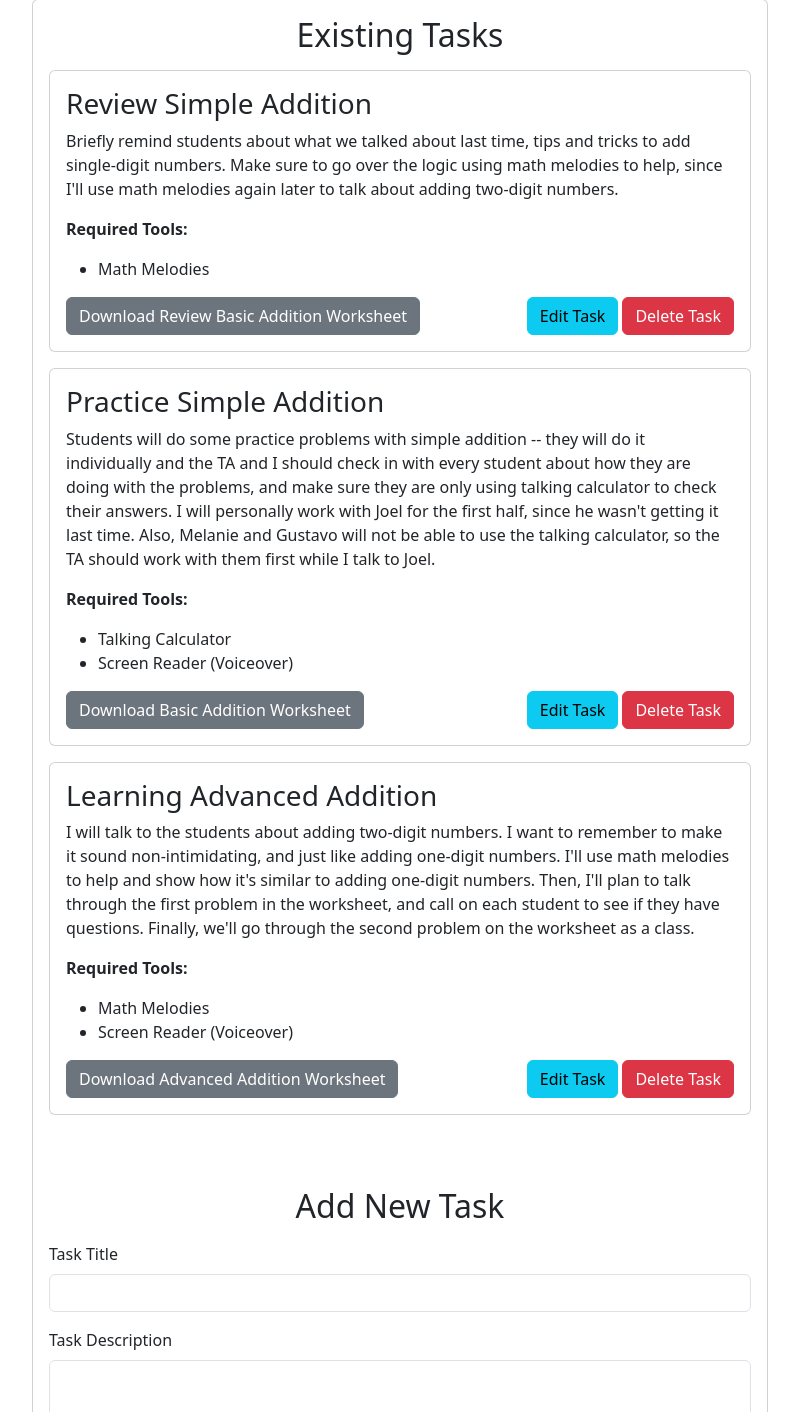
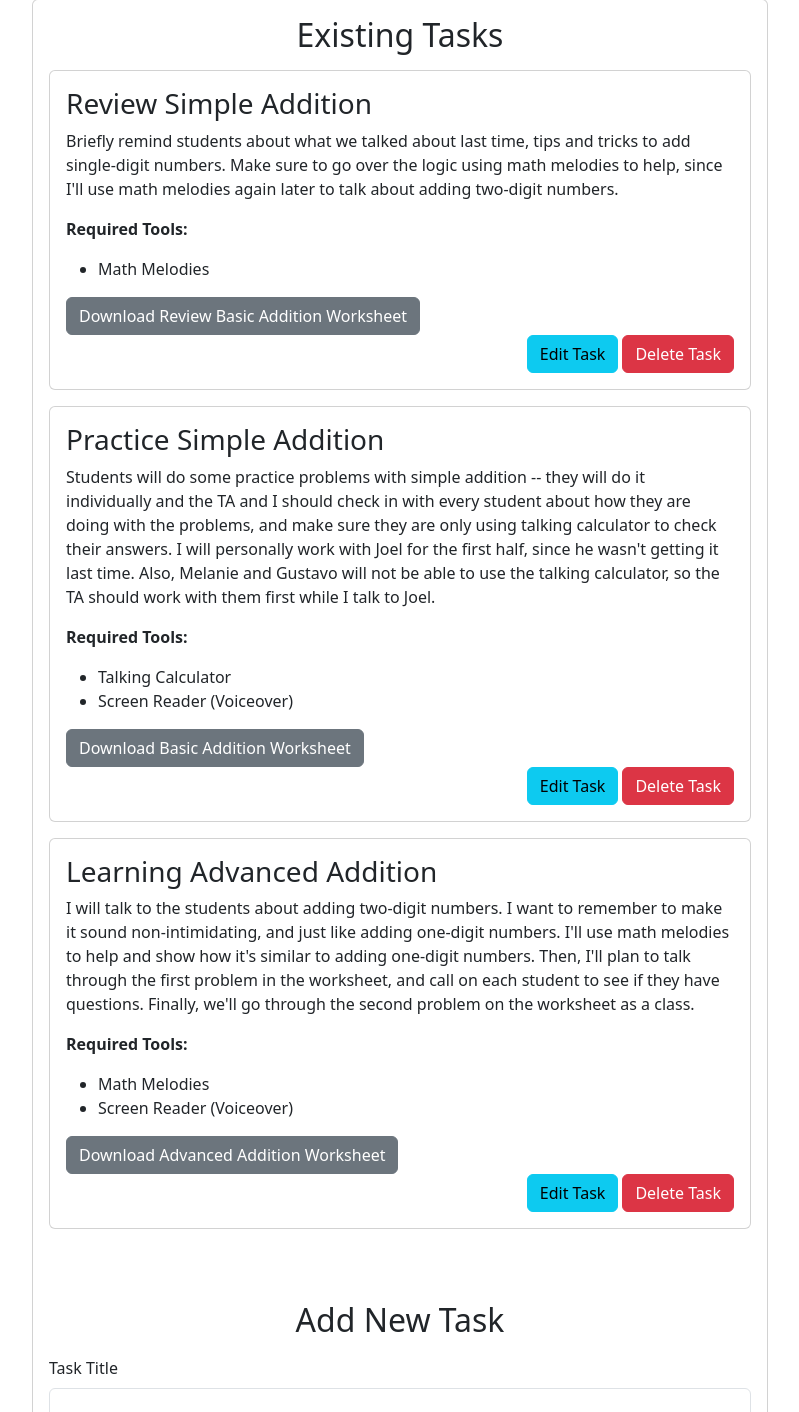
Before and after one commit to RudaibaAdnin/cs7390, a plain HTML site: page additionLesson.html in a window 1280 px wide. Shown: the part 183-1595 px from the top of the page, without its empty margins (240-1039 px from the left). Drawn offline with nearby package versions, Linux system fonts and the light colour scheme.

Commit message:
Add files via upload

```diff
--- a/additionLesson.html
+++ b/additionLesson.html
@@ -41,10 +41,11 @@
                                         <li id="tool-2">Math Melodies</li>
                                     </ul>
                                     <a href="worksheet0.pdf" class="btn btn-secondary" download id="worksheet-0">Download Review Basic Addition Worksheet</a>
-                                    <div class="button-group float-end" style="display: flex; justify-content: flex-end;">
+                                    <div class="row"><div class="button-group float-end" style="display: flex; justify-content: flex-end;">
                                         <button class="btn btn-info me-1" onclick="editTask(this)">Edit Task</button>
                                         <button class="btn btn-danger" onclick="deleteTask(this)">Delete Task</button>
                                     </div>
+                                  </div>
                                 </div>
                             </div>
 
@@ -59,10 +60,11 @@
                                         <li id="tool-3">Screen Reader (Voiceover)</li>
                                     </ul>
                                     <a href="worksheet1.pdf" class="btn btn-secondary" download id="worksheet-1">Download Basic Addition Worksheet</a>
-                                    <div class="button-group float-end" style="display: flex; justify-content: flex-end;">
+                                    <div class="row"><div class="button-group float-end" style="display: flex; justify-content: flex-end;">
                                         <button class="btn btn-info me-1" onclick="editTask(this)">Edit Task</button>
                                         <button class="btn btn-danger" onclick="deleteTask(this)">Delete Task</button>
                                     </div>
+                                  </div>
                                 </div>
                             </div>
                             <!-- Existing Task 3 -->
@@ -76,10 +78,11 @@
                                         <li id="tool-3">Screen Reader (Voiceover)</li>
                                     </ul>
                                     <a href="worksheet2.pdf" class="btn btn-secondary" download id="worksheet-2">Download Advanced Addition Worksheet</a>
-                                    <div class="button-group float-end" style="display: flex; justify-content: flex-end;">
+                                    <div class="row"><div class="button-group float-end" style="display: flex; justify-content: flex-end;">
                                         <button class="btn btn-info me-1" onclick="editTask(this)">Edit Task</button>
                                         <button class="btn btn-danger" onclick="deleteTask(this)">Delete Task</button>
                                     </div>
+                                  </div>
                                 </div>
                             </div>
                         </section>
@@ -143,9 +146,10 @@
                     <p><strong>Tools:</strong></p>
                     <ul>${toolsList}</ul>
                     <a href="${fileName}" class="btn btn-secondary" download id="worksheet-${Date.now()}">${downloadLinkText}</a>
-                    <div class="button-group float-end" style="display: flex; justify-content: flex-end;">
+                    <div class="row"><div class="button-group float-end" style="display: flex; justify-content: flex-end;">
                         <button class="btn btn-info me-1" onclick="editTask(this)">Edit Task</button>
                         <button class="btn btn-danger" onclick="deleteTask(this)">Delete Task</button>
+                    </div>
                     </div>
                 </div>
             `;
```
